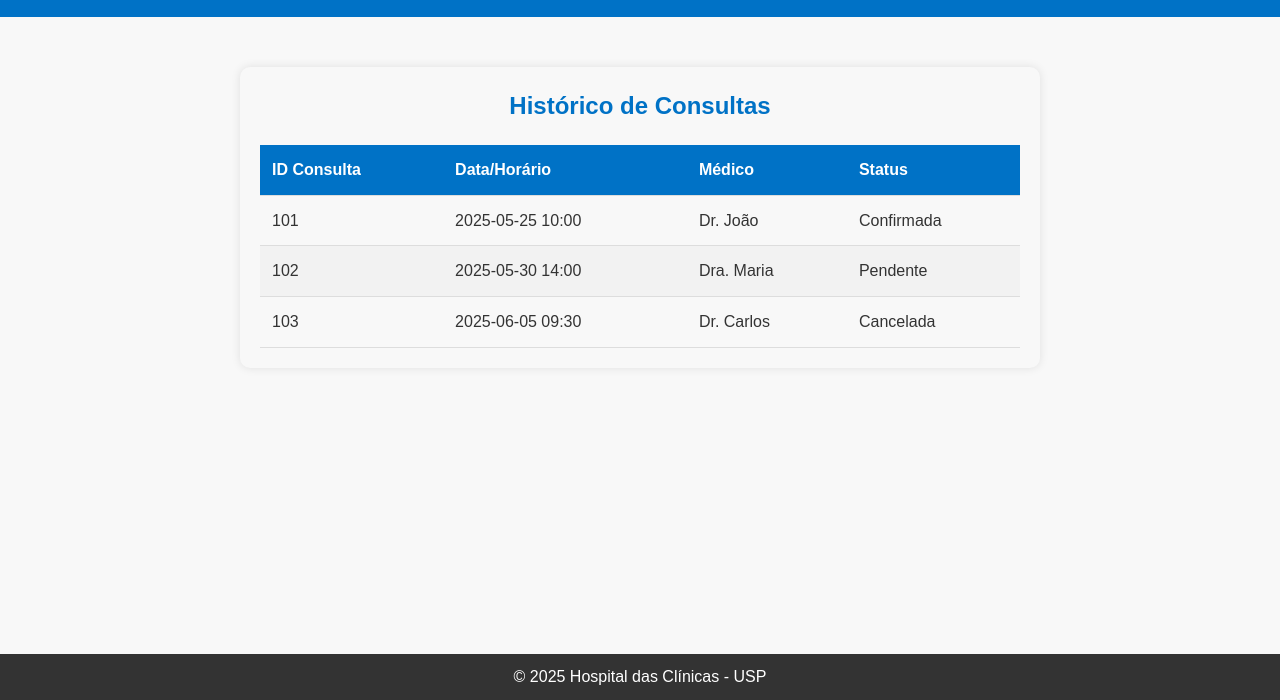
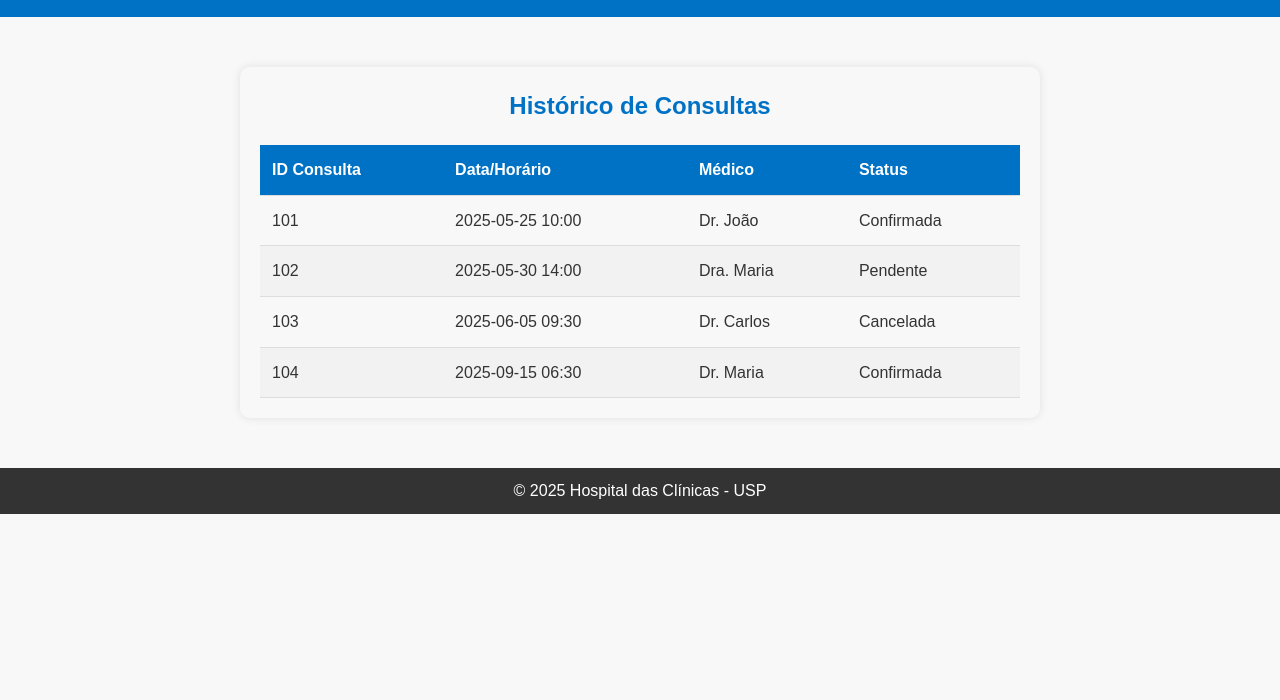
Before and after one commit to Challenge-Jose-Gabriel/sprint-front2, a plain HTML site: page html/consultas.html in a window 1280 px wide. Shown: the part 100-800 px from the top of the page. Drawn offline with Linux system fonts and the light colour scheme.

Commit message:
Ultimo commit

```diff
--- a/css/style.css
+++ b/css/style.css
@@ -66,7 +66,6 @@ button:hover {
 }
 
 footer {
-  position: fixed;
   background-color: #333;
   color: #fff;
   bottom: 0;
--- a/html/consultas.html
+++ b/html/consultas.html
@@ -51,6 +51,12 @@
             <td>Dr. Carlos</td>
             <td>Cancelada</td>
           </tr>
+          <tr>
+            <td>104</td>
+            <td>2025-09-15 06:30</td>
+            <td>Dr. Maria</td>
+            <td>Confirmada</td>
+          </tr>
         </tbody>
       </table>
     </section>
```
Also changed, not shown: html/integrantes.html (+2 -3 lines).
